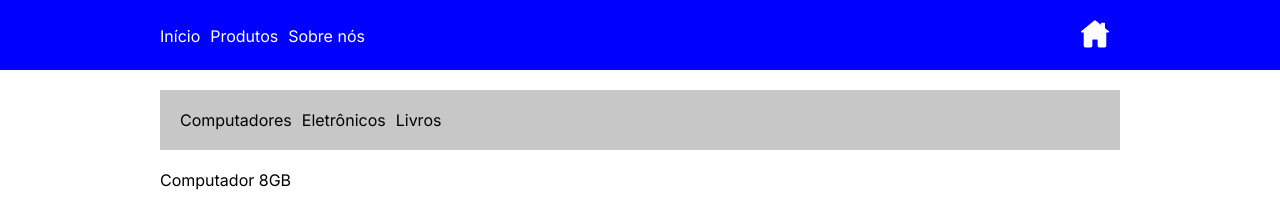
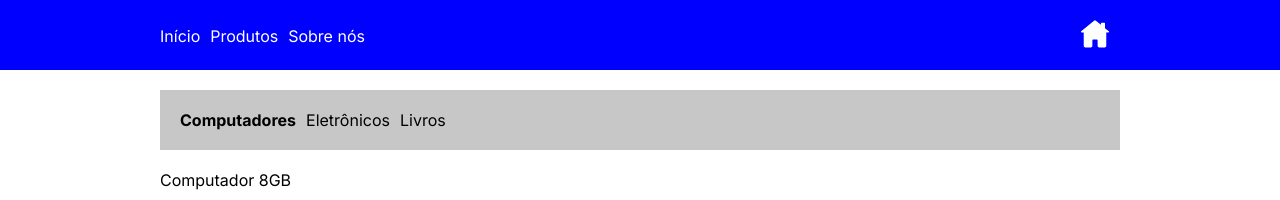
Before and after one commit to lucasdanilox/desafio-rotas-react, a React (Vite) app: page /computers in a window 1280 px wide. Shown: the top 200 px of the page. Built offline with nearby package versions, Linux system fonts and the light colour scheme.

Commit message:
Links navbar Reactive

```diff
--- a/src/routes/Products/index.tsx
+++ b/src/routes/Products/index.tsx
@@ -1,21 +1,34 @@
-import { Link } from 'react-router-dom';
+import { NavLink } from 'react-router-dom';
 import './styles.css';
 
 export default function Products() {
 
     return (
 
+        <main className="container-products">
 
-        <main className="container-products">
-            <div className="content-container">
-                <ul className="products-links">
-                    <li><Link to="/computers">Computadores</Link></li>
-                    <li><Link to="/electronics">Eletrônicos</Link></li>
-                    <li><Link to="/books">Livros</Link></li>
-                </ul>
-            </div>
+            <nav>
+                <div className="products-links">
+                    <div className="components-links">
+                        <NavLink to="/computers" className={({ isActive }) => isActive ? "menu-active " : "menu-default"}>
+                            Computadores
+                        </NavLink>
+                    </div>
+                    <div className="components-links">
+                        <NavLink to="/electronics" className={({ isActive }) => isActive ? "menu-active " : "menu-default"}>
+                            Eletrônicos
+                        </NavLink>
+                    </div>
+                    <div className="components-links">
+                        <div >
+                            <NavLink to="/books" className={({ isActive }) => isActive ? "menu-active " : "menu-default"}>
+                                Livros
+                            </NavLink>
+                        </div>
+                    </div>
+                </div>
+            </nav>
         </main>
-
 
     );
 
--- a/src/routes/Products/styles.css
+++ b/src/routes/Products/styles.css
@@ -10,7 +10,16 @@
     padding-top: 20px;
 }
 
-.products-links li{
+.components-links {
     font-size: 16px;
     padding-right: 10px;
+
 }
+
+.menu-active{
+    font-weight: 700;
+}
+
+.menu-default{
+    font-weight: 400;
+}
```
